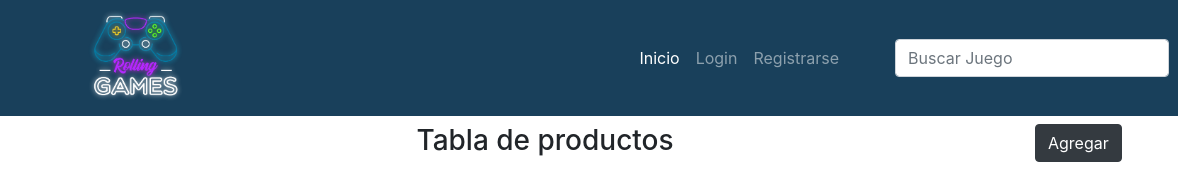
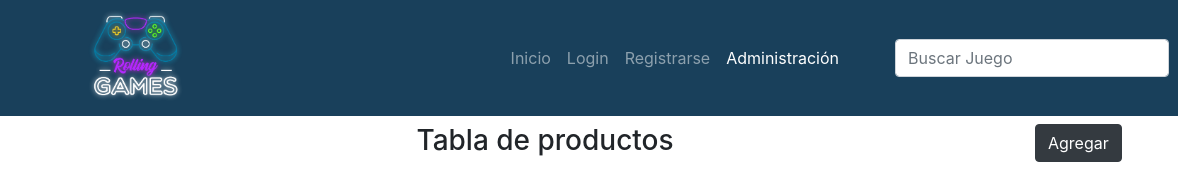
Before and after one commit to DiegoGalarce/rollinggames, a website built with webpack: page src/admin.html in a window 1280 px wide. Shown: the top 187 px of the page, 0-1178 px from the left. Built offline with nearby package versions, Linux system fonts and the light colour scheme.

Commit message:
elimine el boton busqueda del navbar y agregue el item administracion

```diff
--- a/src/admin.html
+++ b/src/admin.html
@@ -24,14 +24,17 @@
                 </button>
                 <div class="collapse navbar-collapse" id="navbarSupportedContent">
                     <ul class="navbar-nav ml-auto ">
-                        <li class="nav-item active">
+                        <li class="nav-item">
                             <a class="nav-link" href="#">Inicio</a>
                         </li>
                         <li class="nav-item">
                             <a class="nav-link" href="#">Login</a>
                         </li>
-                        <li class="nav-item mr-5">
+                        <li class="nav-item">
                             <a class="nav-link" href="#">Registrarse</a>
+                        </li>
+                        <li class="nav-item mr-5 active">
+                            <a class="nav-link" href="#">Administración</a>
                         </li>
                     </ul>
                     <form class="form-inline">
```
Also changed, not shown: dist/admin.html.
